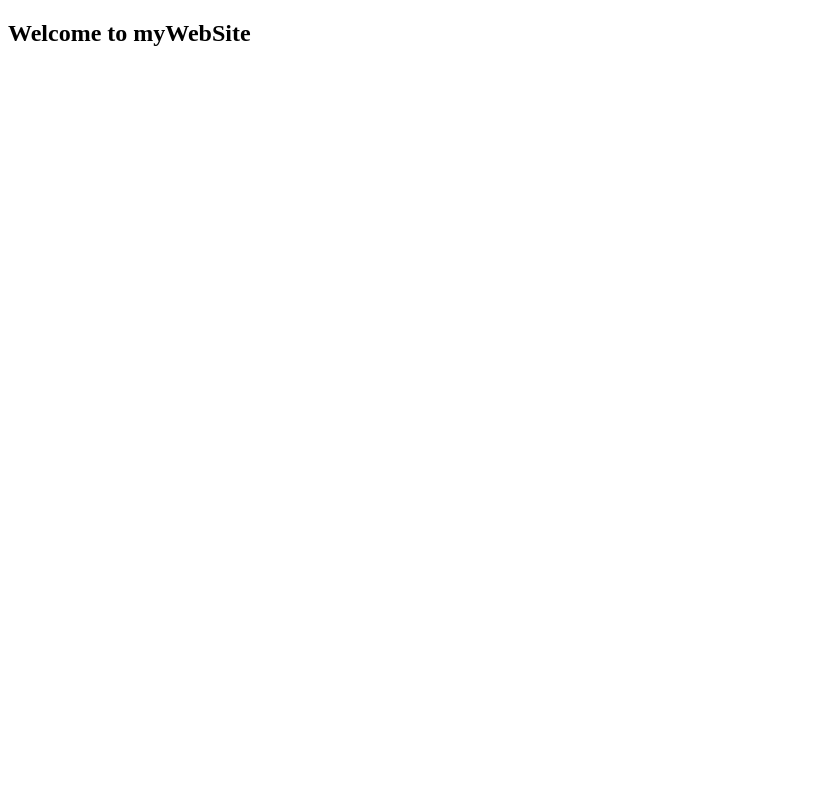
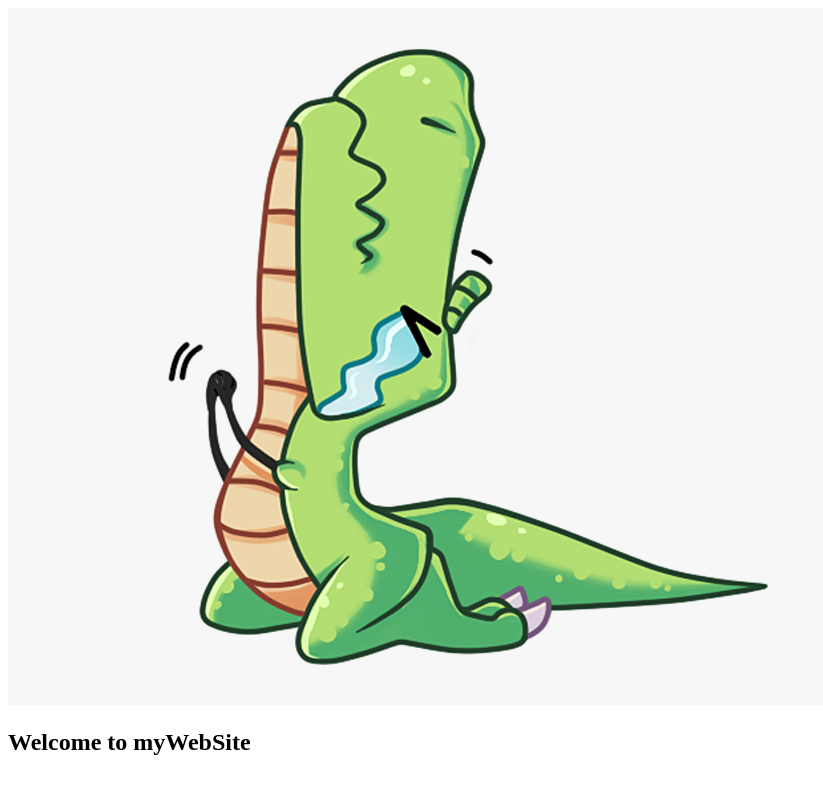
Before and after one commit to Aye-TK/testGit, a plain HTML site: page Index.html in a window 1280 px wide. Shown: the whole page, without its empty margins (0-823 px from the left). Drawn offline with Linux system fonts and the light colour scheme.

Commit message:
Added image to website

```diff
--- a/Index.html
+++ b/Index.html
@@ -4,5 +4,6 @@
     <title>Test for GITHUB MINI COURSE</title>
 </head>
 <body>
+    <img src="dino.png"/>
     <h2>Welcome to myWebSite</h2>
 </body>
```
